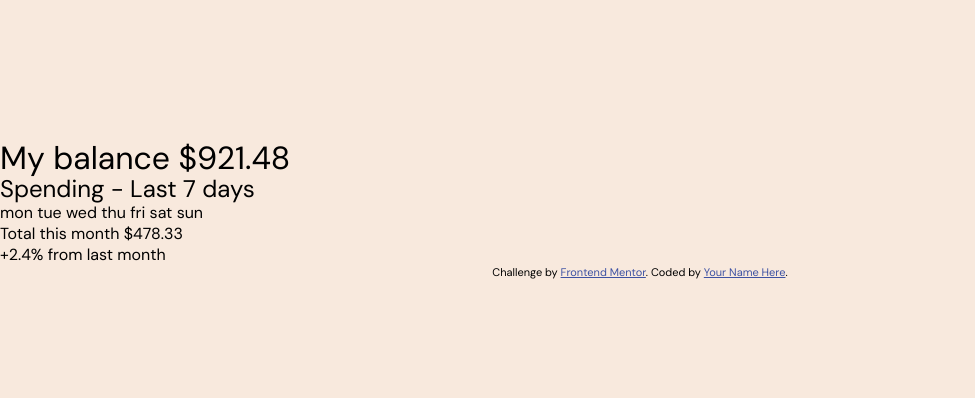
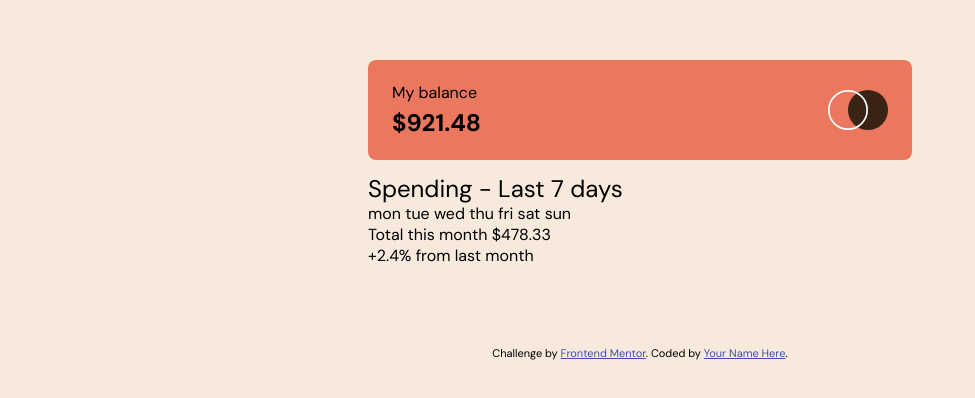
Before and after one commit to abizmo/expenses-chart-component, a Vue app: page / in a window 1280 px wide. Shown: the part 190-588 px from the top of the page, without its empty margins (0-975 px from the left). Built offline with nearby package versions, Linux system fonts and the light colour scheme.

Commit message:
Separate Header component

```diff
--- a/src/components/Expenses.vue
+++ b/src/components/Expenses.vue
@@ -1,16 +1,27 @@
-<script setup></script>
+<script setup>
+import Header from './Header.vue';
+</script>
 
 <template>
-  <h1>My balance $921.48</h1>
-
-  <h2>Spending - Last 7 days</h2>
-
-  <div class="chart">mon tue wed thu fri sat sun</div>
-
-  <div class="summary">
-    <div class="total">Total this month $478.33</div>
-    <div class="increase">+2.4% from last month</div>
+  <div class="container">
+    <Header />
+    <div>
+      <h2>Spending - Last 7 days</h2>
+      <div class="chart">mon tue wed thu fri sat sun</div>
+      <div class="summary">
+        <div class="total">Total this month $478.33</div>
+        <div class="increase">+2.4% from last month</div>
+      </div>
+    </div>
   </div>
 </template>
 
-<style scoped></style>
+<style scoped>
+.container {
+  width: min(100% - 2rem, 34rem);
+  margin-inline: auto;
+  display: grid;
+  gap: var(--sizes-400);
+  margin-bottom: 5rem;
+}
+</style>
--- /dev/null
+++ b/src/components/Header.vue
@@ -0,0 +1,32 @@
+<script setup></script>
+
+<template>
+  <div class="header">
+    <h1 class="header--title">My balance <span>$921.48</span></h1>
+    <img class="header--logo" src="../assets/logo.svg" alt="expenses" />
+  </div>
+</template>
+
+<style scoped>
+.header {
+  display: flex;
+  justify-content: space-between;
+  align-items: center;
+  padding: var(--sizes-500);
+  background-color: var(--clr-primary-500);
+  border-radius: var(--sizes-200);
+}
+.header--title {
+  display: grid;
+  gap: var(--sizes-200);
+  font-size: var(--fs-400);
+}
+
+.header--title span {
+  font-size: var(--fs-500);
+  font-weight: 700;
+}
+.header--logo {
+  height: 40px;
+}
+</style>
```
